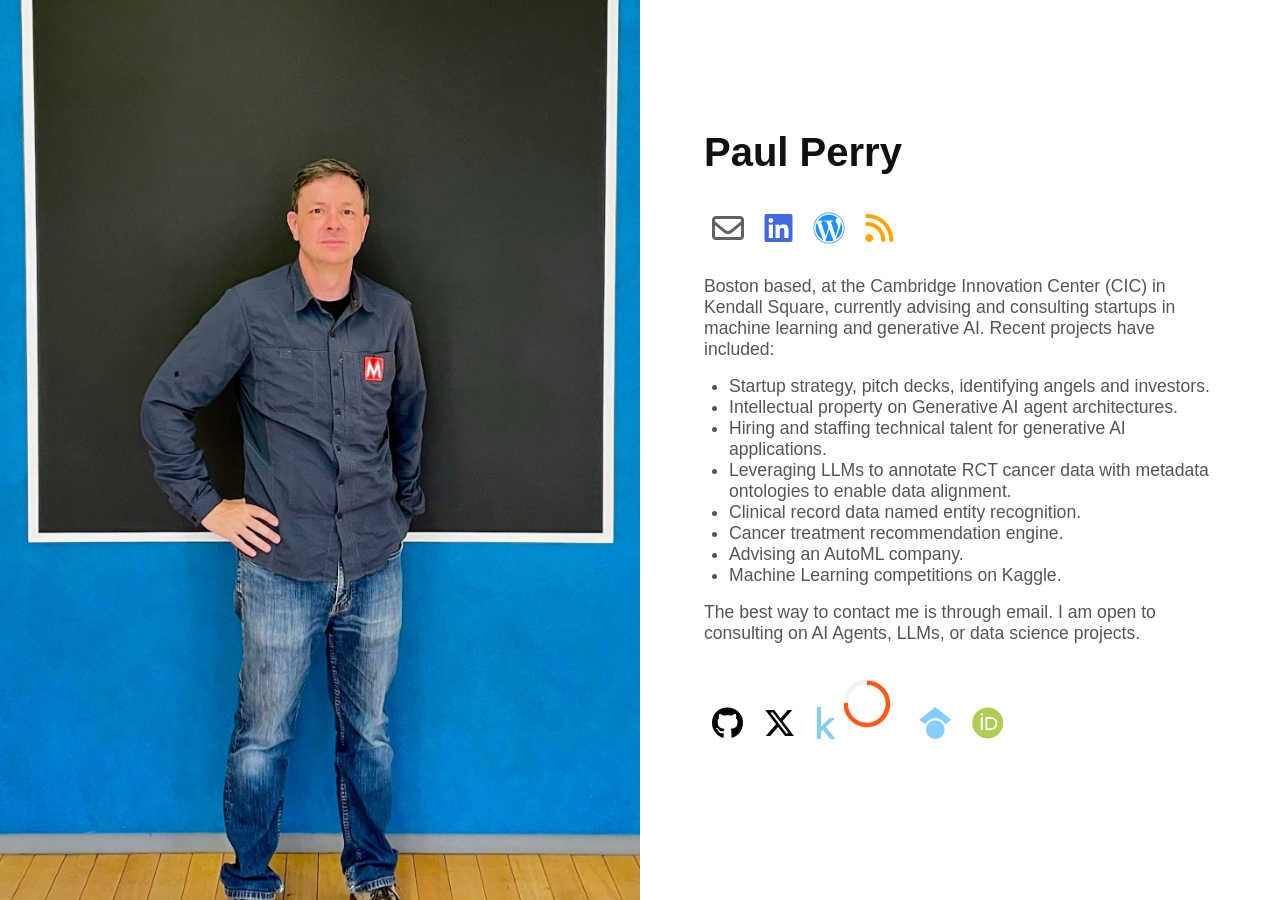
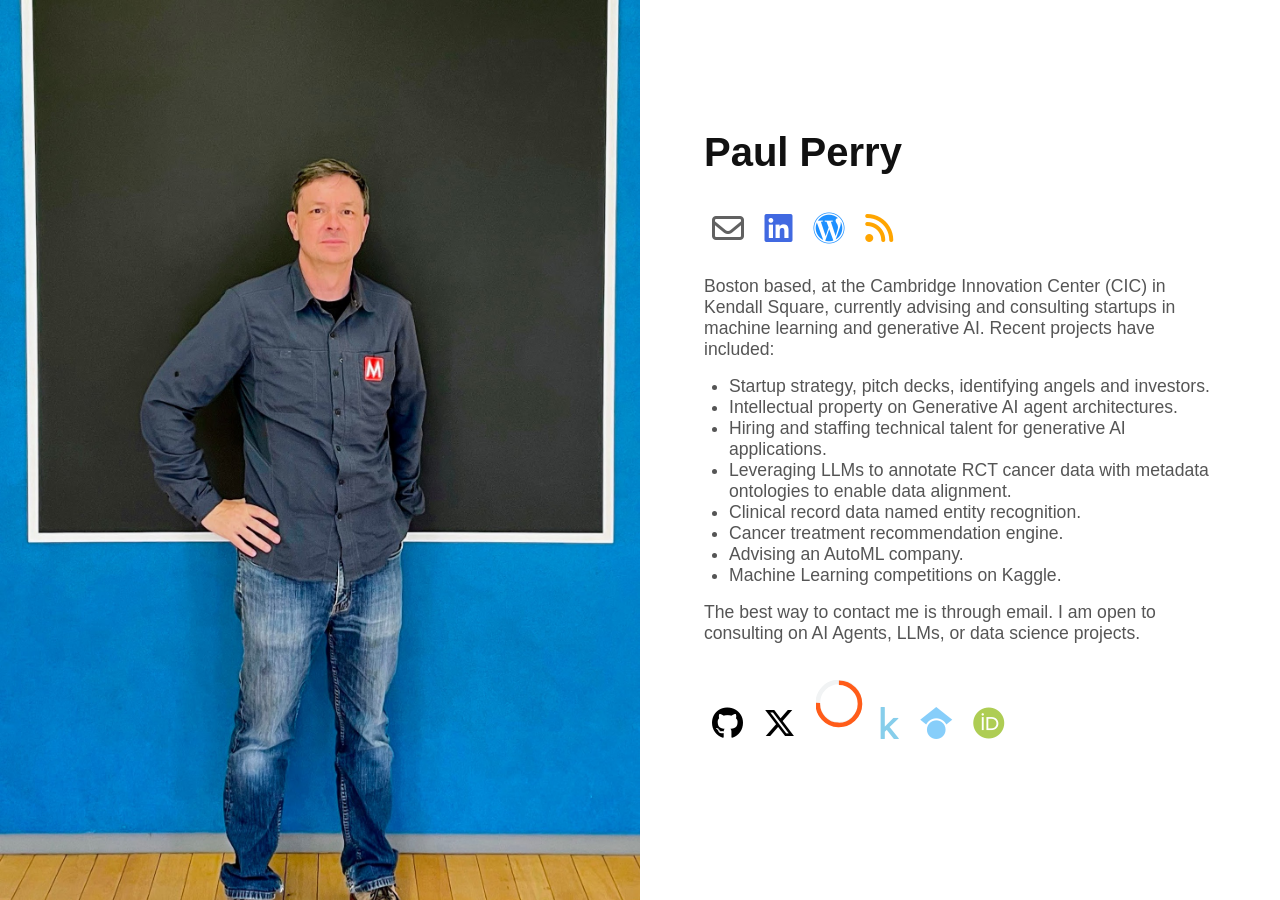
Before and after one commit to paulperry/paulperry.github.io, a Jekyll site: the page index.html, which Jekyll copies as it is, in a window 1280 px wide. Built offline with Jekyll 4.4.1, drawn with Linux system fonts in a browser that asks for light colours; nearby versions of some CDN libraries; some web fonts are replaced.

Commit message:
moving svg location

```diff
--- a/index.html
+++ b/index.html
@@ -43,10 +43,10 @@
 	  <div class="info-links">
             <a class="icon" title="GitHub" href="https://github.com/paulperry"><span style="color:black"><i class="fa-brands fa-github"></i></span></a>
 	    <a class="icon" title="X" href="https://twitter.com/paulperry"><span style="color:black"><i class="fa-brands fa-x-twitter"></i></span></a>
-	    <a class="icon" title="Kaggle" href="https://www.kaggle.com/paulperry"><span style="color:SkyBlue"><i class="fa-brands fa-kaggle">
-		  <svg width="55" height="55" viewBox="0 0 60 60"><circle r="23" cx="25" cy="25" fill="none" stroke-width="5" style="stroke: rgb(241, 243, 244);"></circle>
-		    <path d="M2,25 A 23,23 0 1 0 25 3" fill="none" stroke-width="5" style="stroke: rgb(255, 92, 25);"></path> </svg>
-            </i></span></a>
+	    <a class="icon" title="Kaggle" href="https://www.kaggle.com/paulperry">
+	      <svg width="55" height="55" viewBox="0 0 60 60"><circle r="23" cx="25" cy="25" fill="none" stroke-width="5" style="stroke: rgb(241, 243, 244);"></circle>
+		<path d="M2,25 A 23,23 0 1 0 25 3" fill="none" stroke-width="5" style="stroke: rgb(255, 92, 25);"></path> </svg>
+            <span style="color:SkyBlue"><i class="fa-brands fa-kaggle"></i></span></a>
 	    <a class="icon" title="Google Scholar" href="https://scholar.google.com/citations?hl=en&user=hEW2X1MAAAAJ"><span style="color:LightSkyBlue"><i class="fa-brands fa-google-scholar"></i></span></a>
 	    <a class="icon" title="ORCID" href="https://orcid.org/my-orcid?orcid=0000-0002-6682-9650"><span style="color:#aecd54"><i class="fa-brands fa-orcid"></i></span></a>
 	    <div class="info-links">
```
